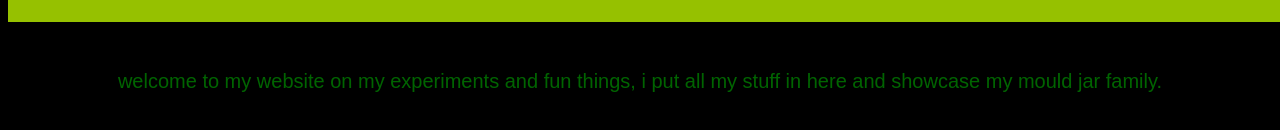
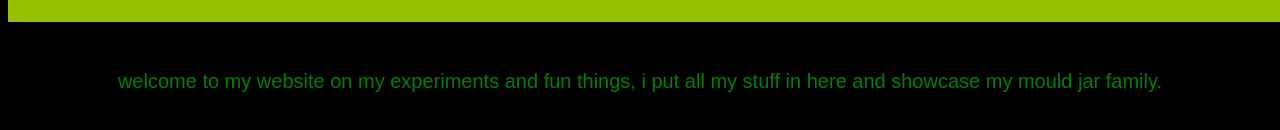
Before and after one commit to MUZDOG1/blog, a plain HTML site: page index.html in a window 1280 px wide. Shown: the part 286-416 px from the top of the page. Drawn offline with Linux system fonts and the light colour scheme.

Commit message:
lk;jlk;lk

```diff
--- a/index.html
+++ b/index.html
@@ -3,6 +3,6 @@
 </center>
 <p style="text-align: center; font-size: 150px; font-family: fantasy; color: darkgreen; margin-top: -275px;">experiments</p>
 <body style="background-color: black;"> </body>
-<p style="color:darkgreen; font-family: fantasy; text-align: center; font-size: 20px;"> welcome to my website on my experiments and fun things,
+<p style="color: green; font-family: fantasy; text-align: center; font-size: 20px;"> welcome to my website on my experiments and fun things,
   i put all my stuff in here and showcase my mould jar family.
 </p>
```
